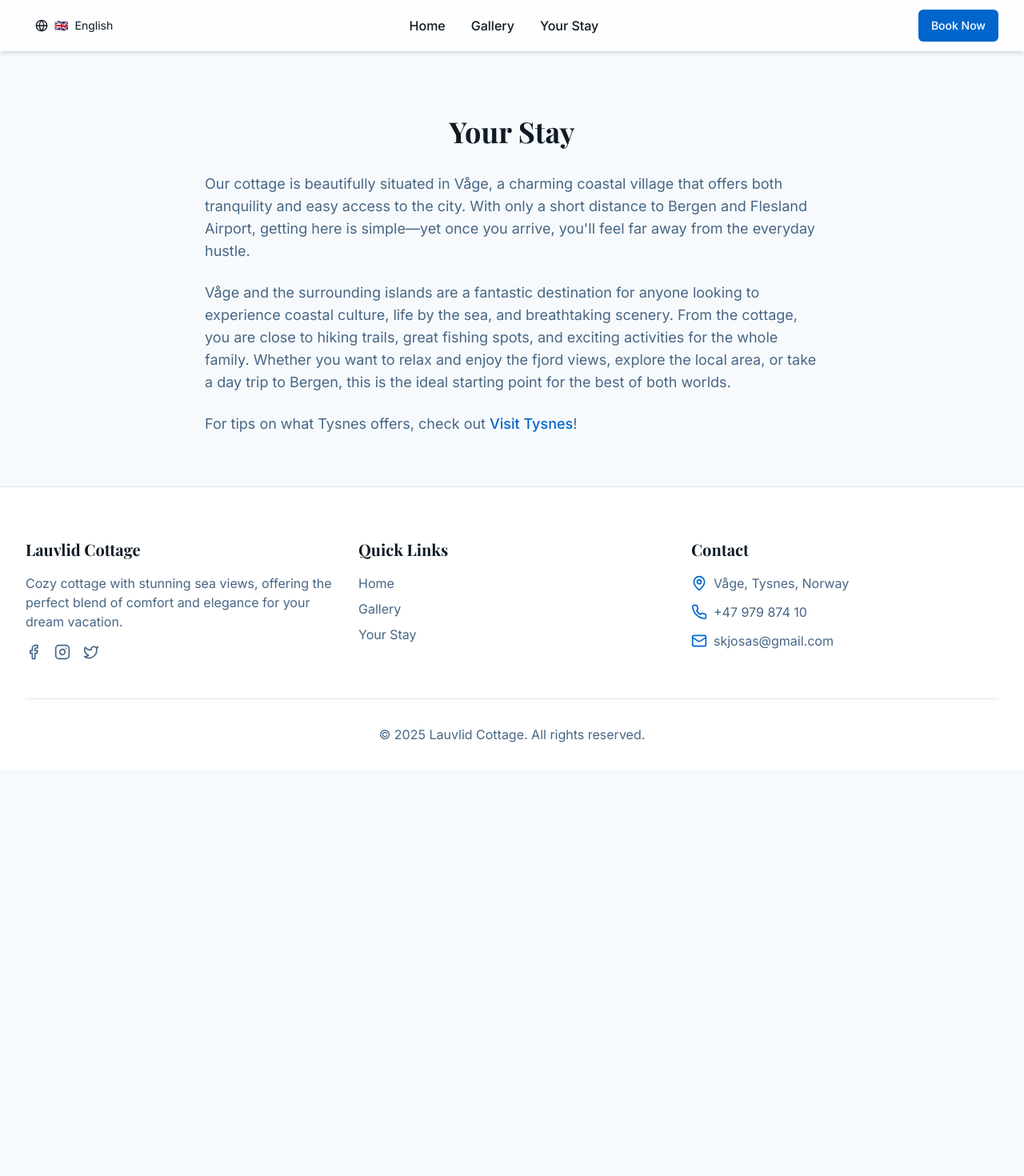
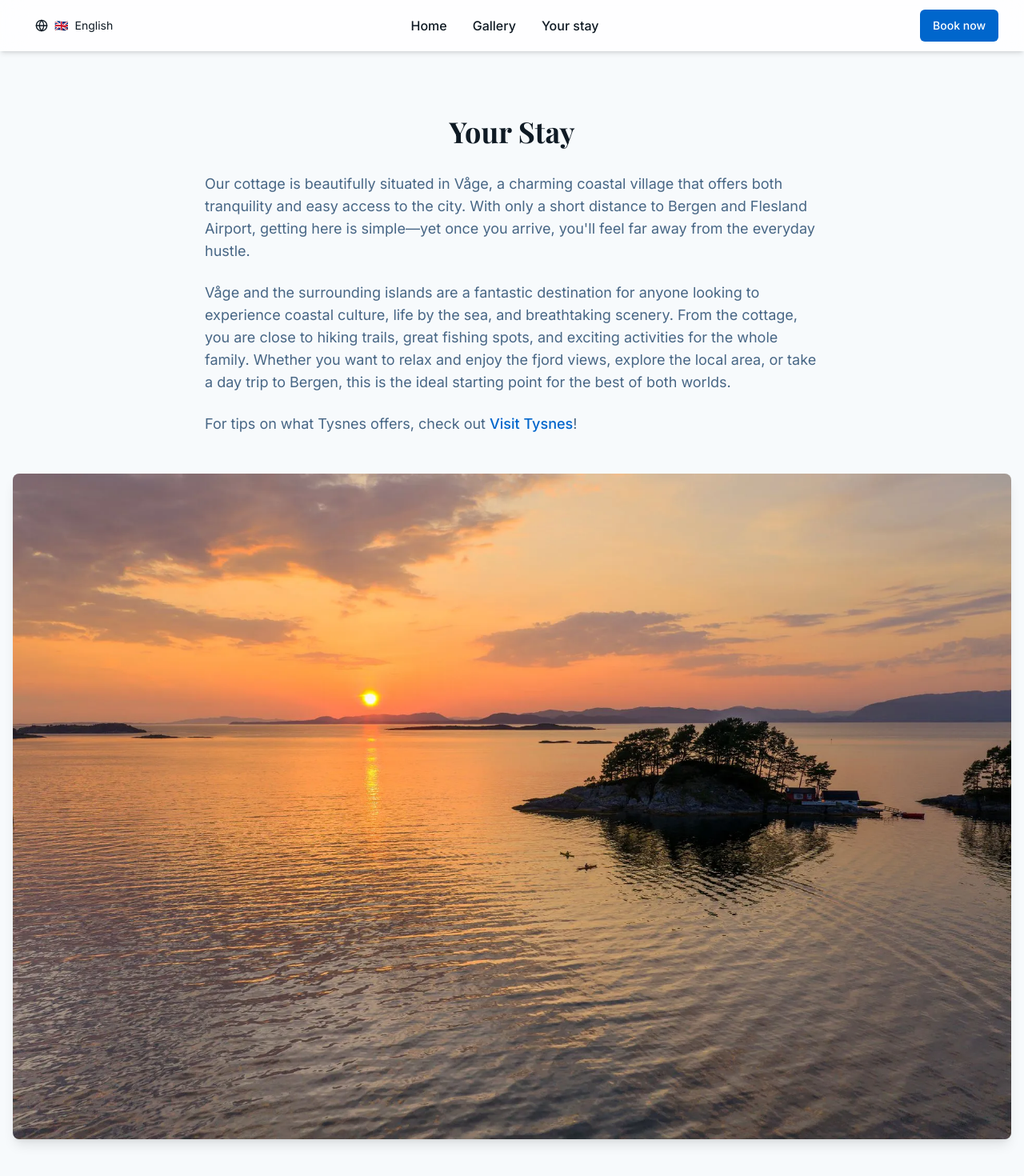
Before and after one commit to sinkjo/lauvlidcottage, a React (Vite) app: page /your-stay in a window 1280 px wide. Shown: the top 1470 px of the page at 80% size. Before the commit the page ends 962 px from the top, so only its background shows below. Built offline with nearby package versions, Linux system fonts and the light colour scheme.

Commit message:
Add image to Your stay page

```diff
--- a/src/locales/en.ts
+++ b/src/locales/en.ts
@@ -2,9 +2,9 @@ export const en = {
   nav: {
     home: "Home",
     gallery: "Gallery",
-    yourStay: "Your Stay",
+    yourStay: "Your stay",
     contact: "Contact",
-    bookNow: "Book Now"
+    bookNow: "Book now"
   },
   hero: {
     subtitle: "LAUVLID COTTAGE",
--- a/src/pages/YourStay.tsx
+++ b/src/pages/YourStay.tsx
@@ -1,6 +1,7 @@
 import { useLanguage } from "@/contexts/LanguageContext";
 import Navbar from "@/components/Navbar";
 import Footer from "@/components/Footer";
+import vageSunset from "@/assets/vage-sunset.webp";
 
 export default function YourStay() {
   const { t } = useLanguage();
@@ -22,6 +23,14 @@ export default function YourStay() {
               For tips on what Tysnes offers, check out <a href="https://www.visittysnes.no/en-gb" target="_blank" rel="noopener noreferrer" className="text-primary hover:underline font-medium">Visit Tysnes</a>!
             </p>
           </div>
+
+          <div className="mt-12">
+            <img
+              src={vageSunset}
+              alt="Beautiful sunset view over Våge and the surrounding fjords"
+              className="w-full h-auto rounded-lg shadow-lg"
+            />
+          </div>
         </div>
       </main>
       <Footer />
```
Also changed, not shown: src/assets/vage-sunset.webp (added).
